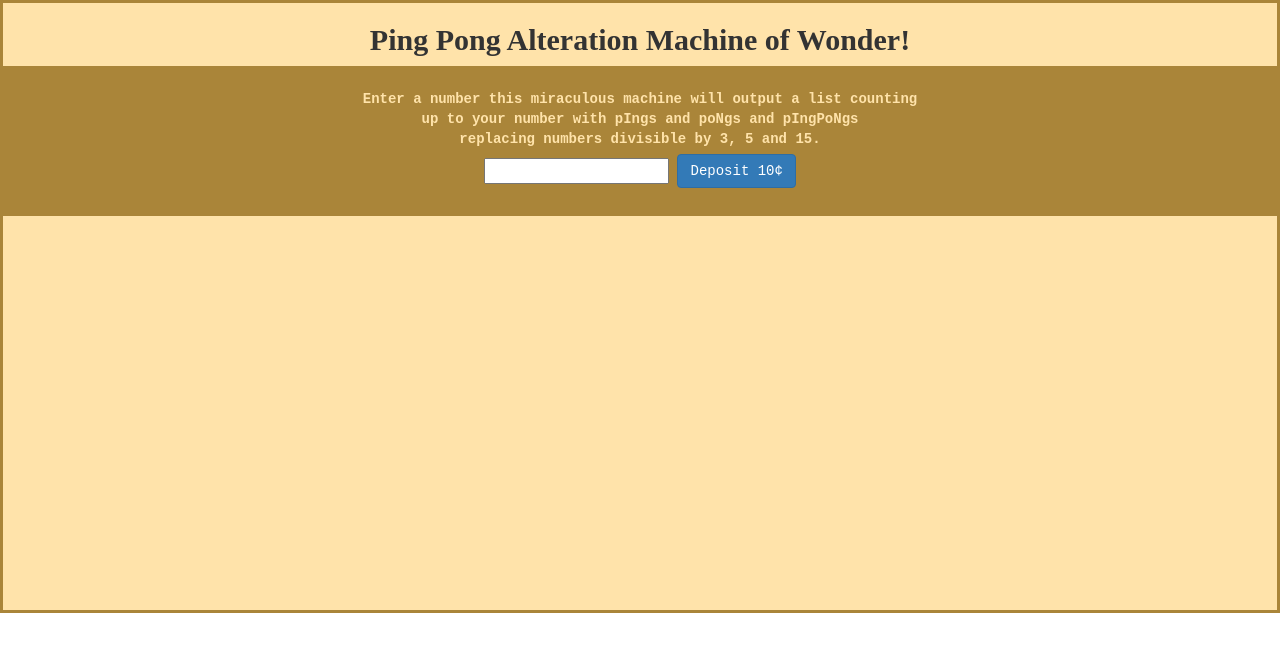
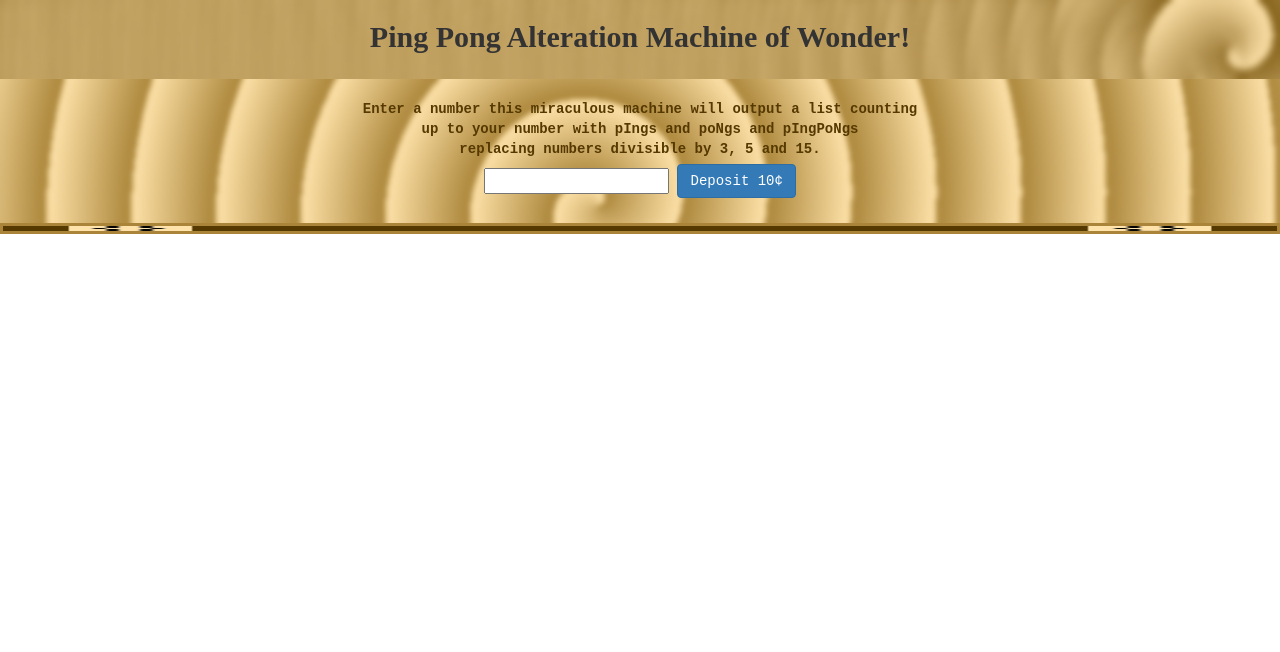
Before and after one commit to jacksoncafazzo/Ping-Pong-Friday-Project, a plain HTML site: page index.html in a window 1280 px wide. Drawn offline with Linux system fonts and the light colour scheme.

Commit message:
add img folder and insert backgrounds into index.html

```diff
--- a/css/styles.css
+++ b/css/styles.css
@@ -1,9 +1,14 @@
 .headerTime {
+  float: left;
   background-color: #FFE3AA;
+  background-image: url(../img/swirlyheader.png);
+  background-position: top center;
+  background-repeat: no-repeat;
+  background-size: cover;
   width: 100%;
   height: 100&;
-  border: 3px solid #AA8539;
   margin: 0px auto;
+  padding-bottom: 16px;
 }
 
 h2 {
@@ -17,15 +22,20 @@ body {
 
 .userInput {
   background-color: #AA8539;
+  background-image: url(../img/swirlyinput.png);
+  background-position: top center;
+  background-repeat: no-repeat;
+  background-size: cover;
   width: 100%;
   height: 100&;
-  border: 0px;
   margin: 0px;
   padding-bottom: 25px;
+  /*border: 3px solid #AA8539;*/
+
 }
 
 #userInput label {
-  color: #FFE3AA;
+  color: #553900;
 }
 
 .userInput {
@@ -36,13 +46,22 @@ body {
 
 .resultSection {
   background-color: #FFE3AA;
+  background-image: url(../img/resultsbackground.png);
+  background-position: top center;
+  background-repeat: repeat-y;
+  background-size: 100% 100%;
   width: 100%;
-  height: 100&;
   border: 3px solid #AA8539;
   margin: 0px;
-  font-size: 25px;
-  -webkit-columns: 3;
-    -moz-columns: 3;
-    columns: 3;
-    height: 400px;
+
 }
+
+.resultsList {
+  font-size: 18px;
+  -webkit-columns: 4;
+  -moz-columns: 4;
+  columns: 4;
+  color: #FFE3AA;
+  padding-right: 63px;
+  padding-left: 45px;
+}
--- a/index.html
+++ b/index.html
@@ -24,10 +24,18 @@
         <button class="btn btn-primary" type="submit">Deposit 10&cent;</button>
       </form>
     </div>
-    <div class="container resultSection">
-      <ul>
-        <span class="results"></span>
-      </ul>
+    <div class="container-fluid resultSection">
+      <div class="row">
+        <div class="col-md-2"></div>
+        <div class="container resultsList">
+          <div class="col-md-8">
+            <ul>
+              <span class="results"></span>
+            </ul>
+          </div>
+        </div>
+        <div class="col-md-2"></div>
+      </div>
     </div>
   </body>
 </html>
--- a/js/scripts.js
+++ b/js/scripts.js
@@ -12,7 +12,7 @@ var getNumberArray = function (userNumber) {
     }
     numberArray.push(arrayValue);
   }
-  return numberArray;
+  return arrayToList(numberArray);
 }
 
 var arrayToList = function (numberArray) {
@@ -25,25 +25,12 @@ var arrayToList = function (numberArray) {
   return listItemList;
 }
 
-var arrayToCols = function (userNumber) {
-  var numberArray = getNumberArray(userNumber);
-  var index = numberArray.length;
-  // debugger;
-   if (index <= 13) {
-    var arrayCol = arrayToList(numberArray);
-  }
-  console.log(arrayToList(numberArray));
-  console.log(numberArray);
-  return arrayCol;
-}
-
-
 $(document).ready(function() {
   $("form#userInput").submit(function(event) {
     $(".results").empty();
     var userInput = $("input#userInput").val();
     // debugger;
-    var arrayToList = arrayToCols(userInput);
+    var arrayToList = getNumberArray(userInput);
     $(".results").append(arrayToList);
 
     event.preventDefault();
```
Also changed, not shown: spec/specs.js (+0 -6 lines), img/resultsbackground.png (added), img/swirlyheader.png (added), img/swirlyinput.png (added), img/wavystripes.png (added).
